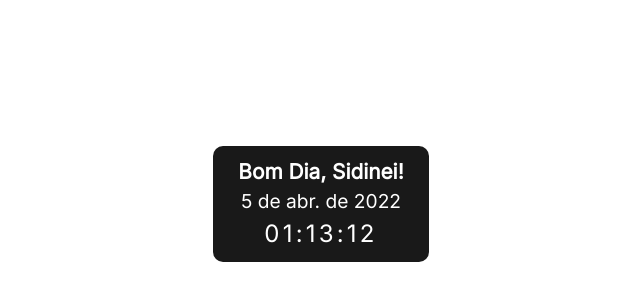
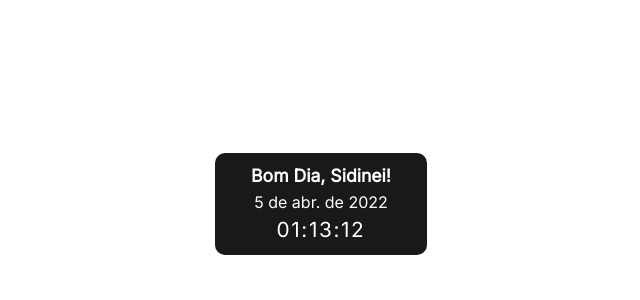
Before and after one commit to sidinei-silva/notion-greeting, a plain HTML site: page index.html in a window 1280 px wide. Shown: the part 196-496 px from the top of the page, without its empty margins (319-959 px from the left). Drawn offline with Linux system fonts and the light colour scheme.

Commit message:
Ajustando layout

```diff
--- a/index.html
+++ b/index.html
@@ -40,9 +40,9 @@
       display: inline-block;
       font-family: 'Inter', sans-serif;
       font-weight: 500;
-      font-size: 1.5rem;
+      font-size: 1.3rem;
       line-height: 1.5;
-      letter-spacing: 0.2rem;
+      letter-spacing: 0.1rem;
     }
 
     .time {
@@ -59,7 +59,7 @@
       display: block;
       min-width: 162px;
       font-family: 'Inter', sans-serif;
-      font-size: 1.2rem;
+      font-size: 1.0rem;
       line-height: 1.5;
       font-weight: 300;
     }
@@ -67,7 +67,7 @@
     .greet {
       min-width: 162px;
       font-family: 'Inter', sans-serif;
-      font-size: 1.3rem;
+      font-size: 1.1rem;
       font-weight: 600;
       line-height: 1.5;
     }
```
